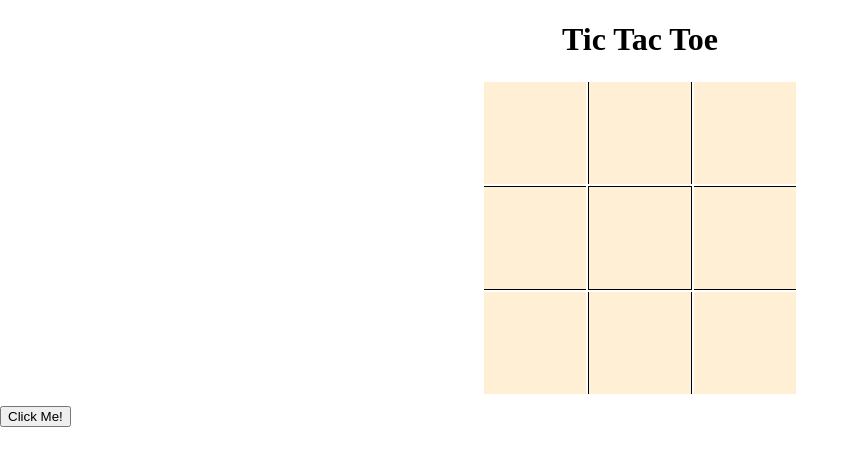
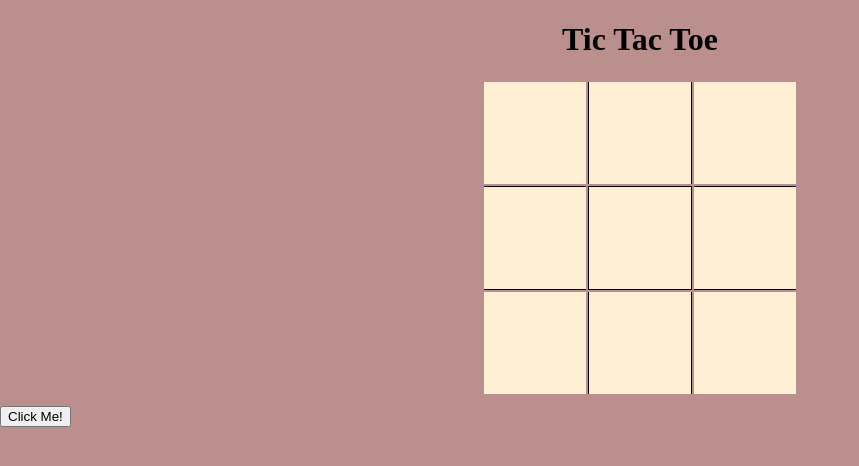
Before and after one commit to kothapallisr/node-farm, a plain HTML site: page tictactoe/board.html in a window 1280 px wide. Both pictures are taken after a click on the button "Click Me!". Shown: the whole page, without its empty margins (0-859 px from the left). Drawn offline with Linux system fonts and the light colour scheme.

Commit message:
dom manipulation toggle class

```diff
--- a/tictactoe/board.css
+++ b/tictactoe/board.css
@@ -20,3 +20,7 @@ td {
   border-top: 1px solid black;
   border-bottom: 1px solid black;
 }
+
+.rosybrown {
+  background: rosybrown;
+}
--- a/tictactoe/board.js
+++ b/tictactoe/board.js
@@ -1,6 +1,5 @@
 var button = document.querySelector("button");
 var body = document.querySelector("body");
 button.addEventListener("click", function () {
-  body.style.background =
-    body.style.background === "white" ? "purple" : "white";
+  body.style.background = body.classList.toggle("rosybrown");
 });
```
